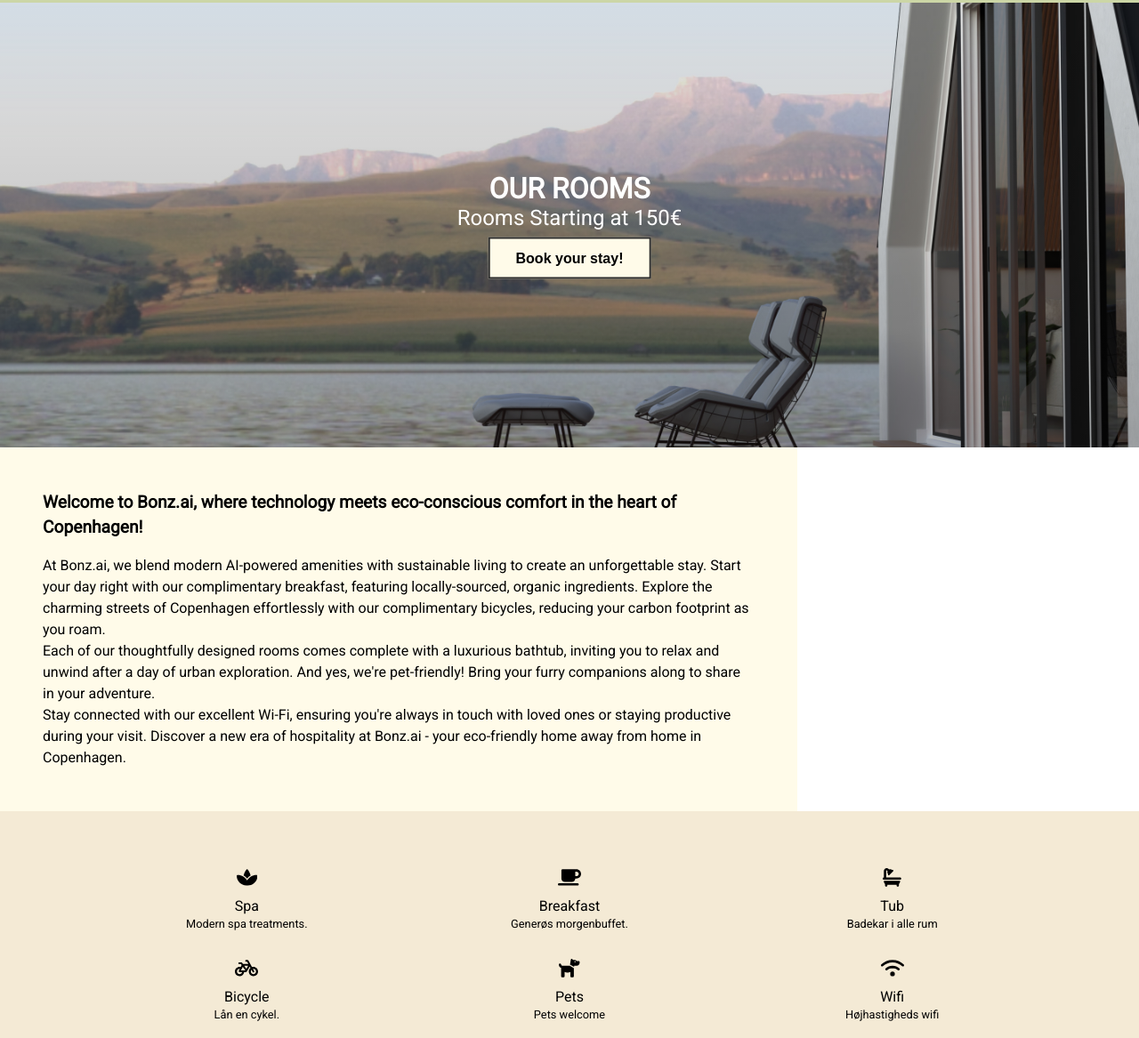
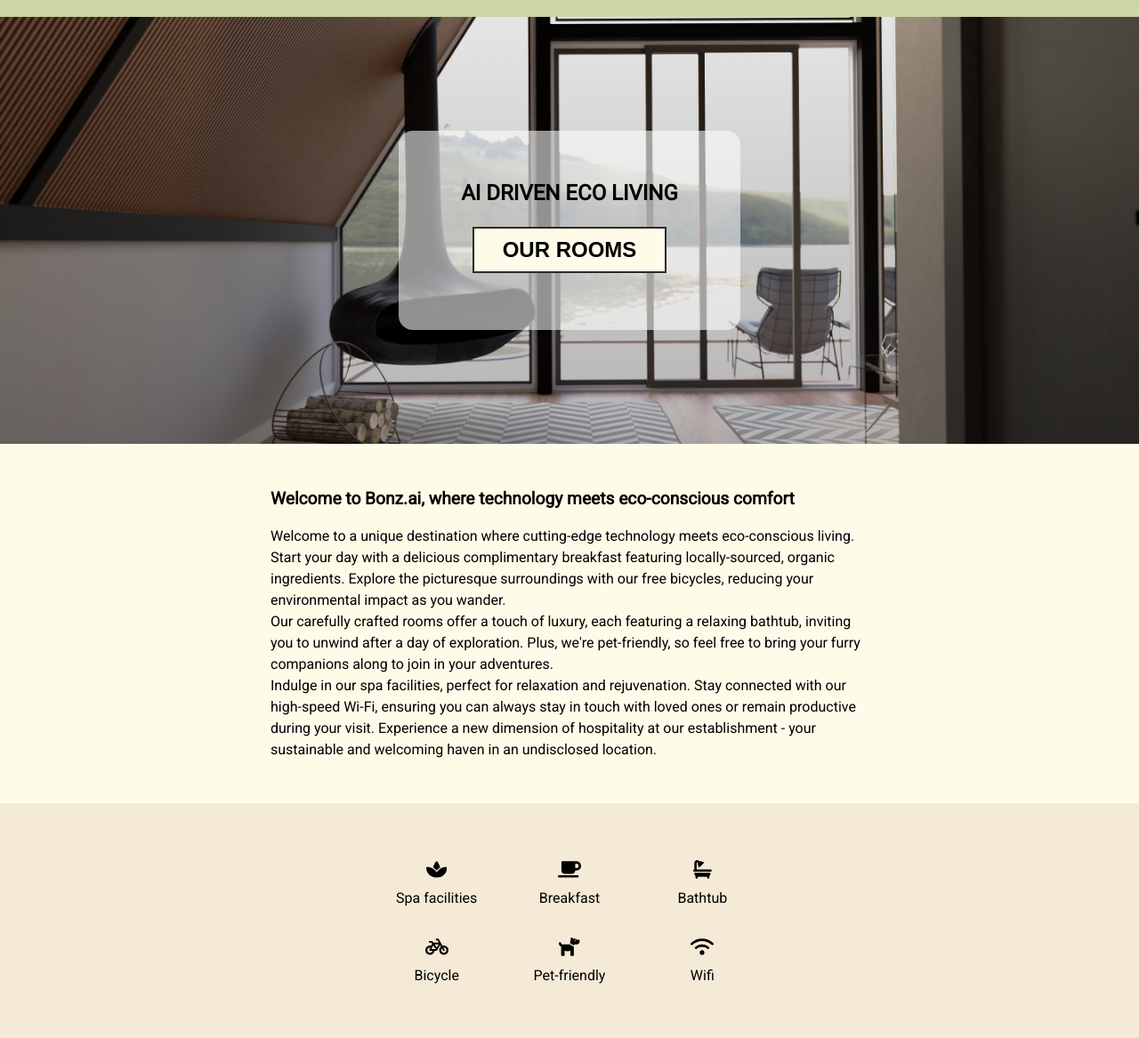
Before and after one commit to annatbg/bonzai, a plain HTML site: page about.html in a window 1280 px wide. Shown: the part 275-1442 px from the top of the page at 89% size. Drawn offline with Linux system fonts and the light colour scheme; a web font is replaced by a local one.

Commit message:
desktop and large screen MQ added

```diff
--- a/about.html
+++ b/about.html
@@ -39,11 +39,11 @@
       <section class="hero__img">
         <section class="hero__text">
           <!-- hero text elements -->
-          <h1>Our Rooms</h1>
-          <p>Rooms Starting at 150€</p>
+          <h1>ai driven eco living</h1>
+
           <!-- hero button -->
           <a href="booking.html"
-            ><button class="hero__button">Book your stay!</button></a
+            ><button class="hero__button">our rooms</button></a
           >
         </section>
       </section>
@@ -53,30 +53,31 @@
     <main class="main__about">
       <article class="main__about__article">
         <h1>
-          Welcome to Bonz.ai, where technology meets eco-conscious comfort in
-          the heart of Copenhagen!
+          Welcome to Bonz.ai, where technology meets eco-conscious comfort
         </h1>
 
         <p>
-          At Bonz.ai, we blend modern AI-powered amenities with sustainable
-          living to create an unforgettable stay. Start your day right with our
-          complimentary breakfast, featuring locally-sourced, organic
-          ingredients. Explore the charming streets of Copenhagen effortlessly
-          with our complimentary bicycles, reducing your carbon footprint as you
-          roam.
+          Welcome to a unique destination where cutting-edge technology meets
+          eco-conscious living. Start your day with a delicious complimentary
+          breakfast featuring locally-sourced, organic ingredients. Explore the
+          picturesque surroundings with our free bicycles, reducing your
+          environmental impact as you wander.
         </p>
 
         <p>
-          Each of our thoughtfully designed rooms comes complete with a
-          luxurious bathtub, inviting you to relax and unwind after a day of
-          urban exploration. And yes, we're pet-friendly! Bring your furry
-          companions along to share in your adventure.
+          Our carefully crafted rooms offer a touch of luxury, each featuring a
+          relaxing bathtub, inviting you to unwind after a day of exploration.
+          Plus, we're pet-friendly, so feel free to bring your furry companions
+          along to join in your adventures.
         </p>
+
         <p>
-          Stay connected with our excellent Wi-Fi, ensuring you're always in
-          touch with loved ones or staying productive during your visit.
-          Discover a new era of hospitality at Bonz.ai - your eco-friendly home
-          away from home in Copenhagen.
+          Indulge in our spa facilities, perfect for relaxation and
+          rejuvenation. Stay connected with our high-speed Wi-Fi, ensuring you
+          can always stay in touch with loved ones or remain productive during
+          your visit. Experience a new dimension of hospitality at our
+          establishment - your sustainable and welcoming haven in an undisclosed
+          location.
         </p>
       </article>
 
@@ -97,9 +98,8 @@
                   d="M183.1 235.3c33.7 20.7 62.9 48.1 85.8 80.5c7 9.9 13.4 20.3 19.1 31c5.7-10.8 12.1-21.1 19.1-31c22.9-32.4 52.1-59.8 85.8-80.5C437.6 207.8 490.1 192 546 192h9.9c11.1 0 20.1 9 20.1 20.1C576 360.1 456.1 480 308.1 480H288 267.9C119.9 480 0 360.1 0 212.1C0 201 9 192 20.1 192H30c55.9 0 108.4 15.8 153.1 43.3zM301.5 37.6c15.7 16.9 61.1 71.8 84.4 164.6c-38 21.6-71.4 50.8-97.9 85.6c-26.5-34.8-59.9-63.9-97.9-85.6c23.2-92.8 68.6-147.7 84.4-164.6C278 33.9 282.9 32 288 32s10 1.9 13.5 5.6z"
                 />
               </svg>
+              <figcaption>Spa facilities</figcaption>
             </figure>
-            <figcaption>Spa</figcaption>
-            <p>Modern spa treatments.</p>
           </article>
 
           <!-- card-2 -->
@@ -115,9 +115,8 @@
                   d="M96 64c0-17.7 14.3-32 32-32H448h64c70.7 0 128 57.3 128 128s-57.3 128-128 128H480c0 53-43 96-96 96H192c-53 0-96-43-96-96V64zM480 224h32c35.3 0 64-28.7 64-64s-28.7-64-64-64H480V224zM32 416H544c17.7 0 32 14.3 32 32s-14.3 32-32 32H32c-17.7 0-32-14.3-32-32s14.3-32 32-32z"
                 />
               </svg>
+              <figcaption>Breakfast</figcaption>
             </figure>
-            <figcaption>Breakfast</figcaption>
-            <p>Generøs morgenbuffet.</p>
           </article>
 
           <!-- card-3 -->
@@ -133,9 +132,8 @@
                   d="M96 77.3c0-7.3 5.9-13.3 13.3-13.3c3.5 0 6.9 1.4 9.4 3.9l14.9 14.9C130 91.8 128 101.7 128 112c0 19.9 7.2 38 19.2 52c-5.3 9.2-4 21.1 3.8 29c9.4 9.4 24.6 9.4 33.9 0L289 89c9.4-9.4 9.4-24.6 0-33.9c-7.9-7.9-19.8-9.1-29-3.8C246 39.2 227.9 32 208 32c-10.3 0-20.2 2-29.2 5.5L163.9 22.6C149.4 8.1 129.7 0 109.3 0C66.6 0 32 34.6 32 77.3V256c-17.7 0-32 14.3-32 32s14.3 32 32 32H480c17.7 0 32-14.3 32-32s-14.3-32-32-32H96V77.3zM32 352v16c0 28.4 12.4 54 32 71.6V480c0 17.7 14.3 32 32 32s32-14.3 32-32V464H384v16c0 17.7 14.3 32 32 32s32-14.3 32-32V439.6c19.6-17.6 32-43.1 32-71.6V352H32z"
                 />
               </svg>
+              <figcaption>Bathtub</figcaption>
             </figure>
-            <figcaption>Tub</figcaption>
-            <p>Badekar i alle rum</p>
           </article>
 
           <!-- card-4 -->
@@ -151,9 +149,8 @@
                   d="M312 32c-13.3 0-24 10.7-24 24s10.7 24 24 24h25.7l34.6 64H222.9l-27.4-38C191 99.7 183.7 96 176 96H120c-13.3 0-24 10.7-24 24s10.7 24 24 24h43.7l22.1 30.7-26.6 53.1c-10-2.5-20.5-3.8-31.2-3.8C57.3 224 0 281.3 0 352s57.3 128 128 128c65.3 0 119.1-48.9 127-112h49c8.5 0 16.3-4.5 20.7-11.8l84.8-143.5 21.7 40.1C402.4 276.3 384 312 384 352c0 70.7 57.3 128 128 128s128-57.3 128-128s-57.3-128-128-128c-13.5 0-26.5 2.1-38.7 6L375.4 48.8C369.8 38.4 359 32 347.2 32H312zM458.6 303.7l32.3 59.7c6.3 11.7 20.9 16 32.5 9.7s16-20.9 9.7-32.5l-32.3-59.7c3.6-.6 7.4-.9 11.2-.9c39.8 0 72 32.2 72 72s-32.2 72-72 72s-72-32.2-72-72c0-18.6 7-35.5 18.6-48.3zM133.2 368h65c-7.3 32.1-36 56-70.2 56c-39.8 0-72-32.2-72-72s32.2-72 72-72c1.7 0 3.4 .1 5.1 .2l-24.2 48.5c-9 18.1 4.1 39.4 24.3 39.4zm33.7-48l50.7-101.3 72.9 101.2-.1 .1H166.8zm90.6-128H365.9L317 274.8 257.4 192z"
                 />
               </svg>
+              <figcaption>Bicycle</figcaption>
             </figure>
-            <figcaption>Bicycle</figcaption>
-            <p>Lån en cykel.</p>
           </article>
 
           <!-- card-5 -->
@@ -169,9 +166,8 @@
                   d="M309.6 158.5L332.7 19.8C334.6 8.4 344.5 0 356.1 0c7.5 0 14.5 3.5 19 9.5L392 32h52.1c12.7 0 24.9 5.1 33.9 14.1L496 64h56c13.3 0 24 10.7 24 24v24c0 44.2-35.8 80-80 80H464 448 426.7l-5.1 30.5-112-64zM416 256.1L416 480c0 17.7-14.3 32-32 32H352c-17.7 0-32-14.3-32-32V364.8c-24 12.3-51.2 19.2-80 19.2s-56-6.9-80-19.2V480c0 17.7-14.3 32-32 32H96c-17.7 0-32-14.3-32-32V249.8c-28.8-10.9-51.4-35.3-59.2-66.5L1 167.8c-4.3-17.1 6.1-34.5 23.3-38.8s34.5 6.1 38.8 23.3l3.9 15.5C70.5 182 83.3 192 98 192h30 16H303.8L416 256.1zM464 80a16 16 0 1 0 -32 0 16 16 0 1 0 32 0z"
                 />
               </svg>
+              <figcaption>Pet-friendly</figcaption>
             </figure>
-            <figcaption>Pets</figcaption>
-            <p>Pets welcome</p>
           </article>
 
           <!-- card-6 -->
@@ -187,9 +183,8 @@
                   d="M54.2 202.9C123.2 136.7 216.8 96 320 96s196.8 40.7 265.8 106.9c12.8 12.2 33 11.8 45.2-.9s11.8-33-.9-45.2C549.7 79.5 440.4 32 320 32S90.3 79.5 9.8 156.7C-2.9 169-3.3 189.2 8.9 202s32.5 13.2 45.2 .9zM320 256c56.8 0 108.6 21.1 148.2 56c13.3 11.7 33.5 10.4 45.2-2.8s10.4-33.5-2.8-45.2C459.8 219.2 393 192 320 192s-139.8 27.2-190.5 72c-13.3 11.7-14.5 31.9-2.8 45.2s31.9 14.5 45.2 2.8c39.5-34.9 91.3-56 148.2-56zm64 160a64 64 0 1 0 -128 0 64 64 0 1 0 128 0z"
                 />
               </svg>
+              <figcaption>Wifi</figcaption>
             </figure>
-            <figcaption>Wifi</figcaption>
-            <p>Højhastigheds wifi</p>
           </article>
         </article>
       </section>
--- a/styles.css
+++ b/styles.css
@@ -22,7 +22,6 @@
   padding-bottom: 0.5rem;
   height: fit-content;
   width: 100%;
-  /* border: solid 1px rgb(226, 19, 19); */
 }
 
 header ul {
@@ -32,7 +31,6 @@
   align-items: center;
   list-style: none;
   padding: 1rem;
-  /* border: solid 1px rgb(241, 171, 225); */
 }
 
 header a {
@@ -50,39 +48,44 @@
 
 .hero__img {
   background-image: linear-gradient(rgba(0, 0, 0, 0.1), rgba(0, 0, 0, 0.3)),
-    url("assets/photos/09-day.jpg");
-  height: 20rem;
+    url("assets/photos/08-day.jpg");
+  height: 25rem;
   background-position: center;
   background-repeat: no-repeat;
   background-size: cover;
   position: relative;
-  /* /* border: solid 5px rgb(245, 46, 79);  */
 }
 
 .hero__text {
+  width: 70%;
+  background-color: #ffffff90;
+  border-radius: 1rem;
+  padding: 1rem;
   text-align: center;
   position: absolute;
   top: 50%;
   left: 50%;
   transform: translate(-50%, -50%);
   color: #ffffff;
+  text-transform: uppercase;
 }
 
 .hero__text h1 {
-  width: 100%;
-  font-size: 2rem;
-  text-transform: uppercase;
+  color: black;
+  margin: 0.5rem;
+  font-size: 1rem;
 }
 
 .hero__button {
-  margin-top: 0.5rem;
-  padding: 13px 29px;
-  line-height: 17px;
+  margin: 1rem;
+  padding: 0.9rem 1.8rem;
+  line-height: 1rem;
   font-size: 1rem;
   background-color: #fffbe9;
   border: solid 2px rgb(43, 43, 43);
   cursor: pointer;
   font-weight: 600;
+  text-transform: uppercase;
 }
 
 /* FOOTER (GLOBAL) */
@@ -109,7 +112,7 @@
 
 .footer p {
   font-size: 0.8rem;
-  line-height: 2;
+  line-height: 3;
   letter-spacing: 1px;
   font-weight: 600;
   text-transform: uppercase;
@@ -131,18 +134,17 @@
   padding: 0.5rem;
 }
 
-/* LANDINGPAGE SPECIFIC CONTENT */
-
-/* INSERT HERE INSERT HERE INSERT HERE INSERT HERE INSERT HERE INSERT HERE INSERT HERE INSERT HERE INSERT HERE INSERT HERE INSERT HERE INSERT HERE INSERT HERE INSERT HERE INSERT HERE INSERT HERE INSERT HERE INSERT HERE INSERT HERE INSERT HERE INSERT HERE INSERT HERE INSERT HERE INSERT HERE INSERT HERE INSERT HERE INSERT HERE INSERT HERE INSERT HERE INSERT HERE */
-
 /* ABOUT & GALLERY-PAGE SPECIFIC CONTENT */
 
+.main__about {
+  width: 100%;
+  background-color: #fffbe9;
+}
+
 .main__about__article {
-  background-color: #fffbe9;
   display: flex;
   flex-direction: column;
-  align-items: center;
-  justify-content: center;
+  margin: auto;
   padding: 2rem;
   line-height: 1.5;
   padding-bottom: 2rem;
@@ -172,7 +174,6 @@
   grid-template-columns: 1fr 1fr 1fr;
   grid-template-rows: 1fr 1fr;
   padding: 2rem;
-  /* border: solid 1px rgb(74, 235, 109); */
 }
 
 .main__services__card {
@@ -182,7 +183,6 @@
   align-items: center;
   text-align: center;
   padding: 0.3rem;
-  /* border: solid 1px yellow; */
 }
 
 .main__services__card p {
@@ -202,11 +202,8 @@
 /* OUR ROOMS-PAGE SPECIFIC CONTENT */
 
 .main__rooms {
-  /* display: flex;
-  flex-direction: column;
-  justify-content: center;
-  align-items: center; */
   background-color: #fffbe9;
+  padding-bottom: 1rem;
 }
 
 .main__room__search {
@@ -225,7 +222,6 @@
   align-items: center;
   height: fit-content;
   padding: 1rem;
-  /* border: solid 1px orange; */
 }
 
 .main__input__range,
@@ -276,12 +272,12 @@
   margin-top: 1rem;
 }
 
-/* MEDIA QUERIES */
+/* ########## MEDIA QUERIES ########### */
 
-/* TABLET STYLES */
+/* ------- TABLET STYLES ------- */
 
 @media screen and (min-width: 768px) {
-  /* GLOBAL */
+  /* GLOBAL STYLES */
   header ul {
     flex-direction: row;
     justify-content: space-evenly;
@@ -289,22 +285,27 @@
 
   header li {
     padding: 1rem;
-    /* border: solid 1px black; */
+  }
+
+  header a {
+    font-size: 1.5rem;
   }
 
   .hero__img {
     height: 31.25rem;
   }
 
-  .hero__text h1 {
-    font-size: 2rem;
+  .hero__text {
+    padding: 2rem;
+    width: 50%;
   }
 
-  .hero__text p {
+  .hero__button {
+    padding: 1.5rem 2.5rem;
     font-size: 1.5rem;
   }
 
-  header a {
+  .hero__text h1 {
     font-size: 1.5rem;
   }
 
@@ -313,8 +314,6 @@
   }
 
   .footer__text {
-    flex-direction: row;
-    justify-content: space-between;
     padding-bottom: 0.1rem;
   }
 
@@ -323,42 +322,37 @@
     font-weight: 600;
     line-height: 1.5;
     letter-spacing: 1px;
-    /* margin: 0.1rem; */
   }
 
   .footer__socials {
     justify-content: center;
     align-items: center;
     padding: 0.2rem;
-    /* border: solid 1px grey; */
+    padding-bottom: 3rem;
   }
 
   .footer__socials__item {
     font-size: 1.5rem;
     padding: 0.6rem;
-    /* border: solid 1px; */
   }
 
-  /* ABOUT PAGE SPECIFIC */
+  /* ABOUT & GALLERY-PAGE SPECIFIC */
 
   .main__about__article {
     padding: 3rem;
-    width: 70%;
   }
 
   .main__services__grid {
     width: 90%;
     grid-template-columns: repeat(3, 1fr);
     grid-template-rows: 1fr 1fr;
-    /* border: solid 1px blue; */
   }
 
   .main__services__card {
     padding: 1rem;
-    /* border: solid 1px yellow; */
   }
 
-  /* ROOMS PAGE SPECIFIC */
+  /* OUR ROOMS-PAGE SPECIFIC */
 
   .main__rooms {
     padding-top: 1.5rem;
@@ -369,12 +363,14 @@
   }
 
   .main__room__search {
-    max-width: 80%;
+    max-width: 70%;
     display: grid;
     grid-template-columns: 1fr 1fr 1fr;
     grid-template-rows: 1fr 1fr;
     align-items: center;
     justify-content: center;
+    padding-top: 2rem;
+    padding-bottom: 2rem;
   }
 
   .main__search__card {
@@ -382,7 +378,6 @@
     flex-direction: column;
     justify-content: center;
     align-items: baseline;
-    /* border: solid 1px orange; */
   }
 
   .main__room__search label {
@@ -403,6 +398,116 @@
     align-content: center;
     justify-content: center;
     padding-bottom: 1rem;
-    /* margin-bottom: 1rem; */
   }
 }
+
+/* ------- DESKTOP STYLES --------- */
+
+@media screen and (min-width: 1024px) {
+  /* GLOBAL STYLES */
+  header ul {
+    justify-content: center;
+    align-items: center;
+  }
+
+  header li {
+    margin: 0.5rem;
+  }
+
+  .hero__img {
+    height: 30rem;
+  }
+
+  .hero__text {
+    width: 30%;
+    padding: 3rem;
+  }
+
+  .hero__button {
+    padding: 1rem 2rem;
+    font-size: 1.5rem;
+  }
+
+  .footer__logo {
+    width: 3rem;
+    padding-top: 3rem;
+  }
+
+  .hero__button {
+    font-size: 1.5rem;
+  }
+
+  .footer__socials {
+    padding-bottom: 3rem;
+  }
+
+  .footer__socials__item {
+    font-size: 1.5rem;
+    padding: 0.6rem;
+  }
+
+  /* ABOUT & GALLERY-PAGE SPECIFIC */
+
+  .main__about__article {
+    max-width: 60%;
+    padding: 3rem;
+  }
+
+  .main__services__grid {
+    max-width: 40%;
+  }
+
+  /* OUR ROOMS-PAGE SPECIFIC */
+
+  .main__room__search {
+    grid-template-columns: 1fr 1fr 1fr 1fr 1fr;
+    grid-template-rows: 1fr;
+    padding-bottom: 3rem;
+  }
+
+  .main__gallery {
+    max-width: 70%;
+    padding-bottom: 3rem;
+  }
+}
+
+/* ------- LARGE SCREEN STYLES --------- */
+
+@media screen and (min-width: 1500px) {
+  /* GLOBAL STYLES */
+
+  .hero__img {
+    height: 35rem;
+  }
+
+  .hero__text {
+    width: 20%;
+    padding: 2rem;
+  }
+
+  .hero__button {
+    font-size: 1rem;
+  }
+
+  .footer__socials {
+    justify-content: center;
+    align-items: center;
+    padding-bottom: 3rem;
+  }
+
+  /* ABOUT & GALLERY-PAGE SPECIFIC */
+
+  .main__about__article {
+    max-width: 40%;
+  }
+
+  .main__services__grid {
+    max-width: 20%;
+  }
+
+  /* OUR ROOMS-PAGE SPECIFIC */
+
+  .main__gallery {
+    max-width: 40%;
+  }
+}
```
Also changed, not shown: booking.html (+5 -6 lines), index.html (+2 -3 lines).
